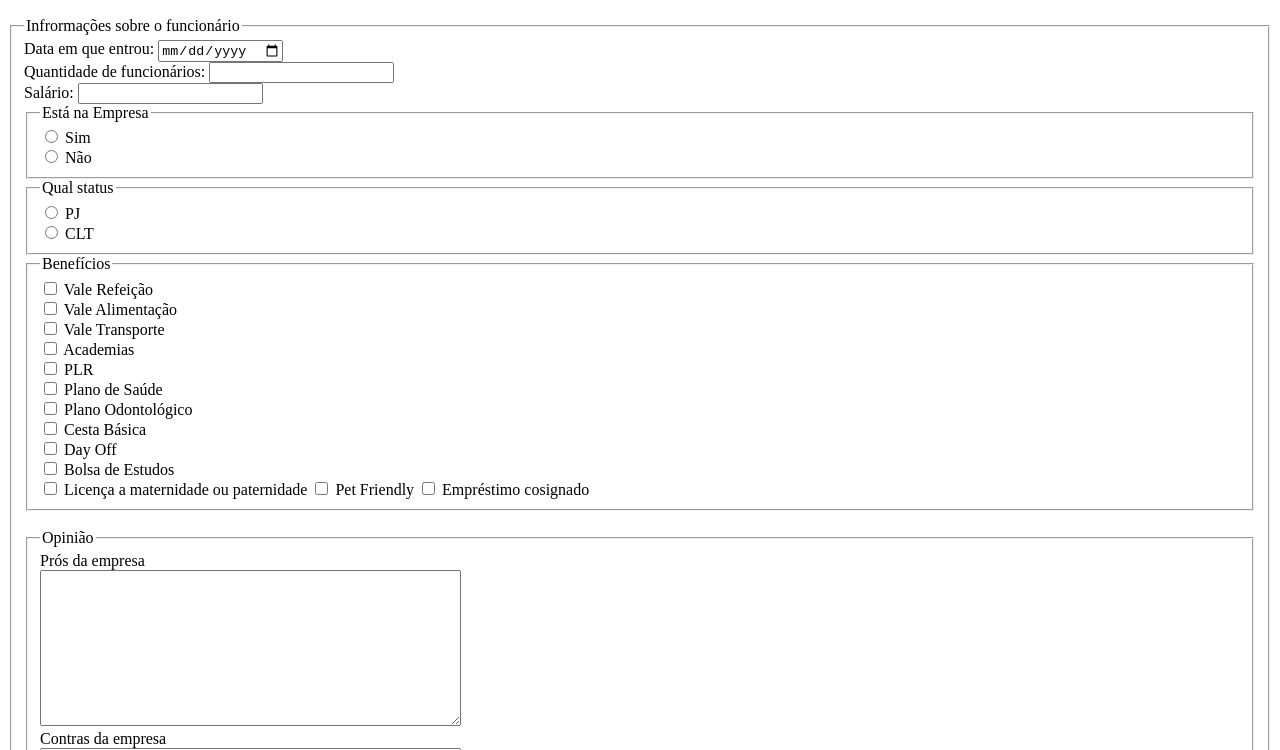
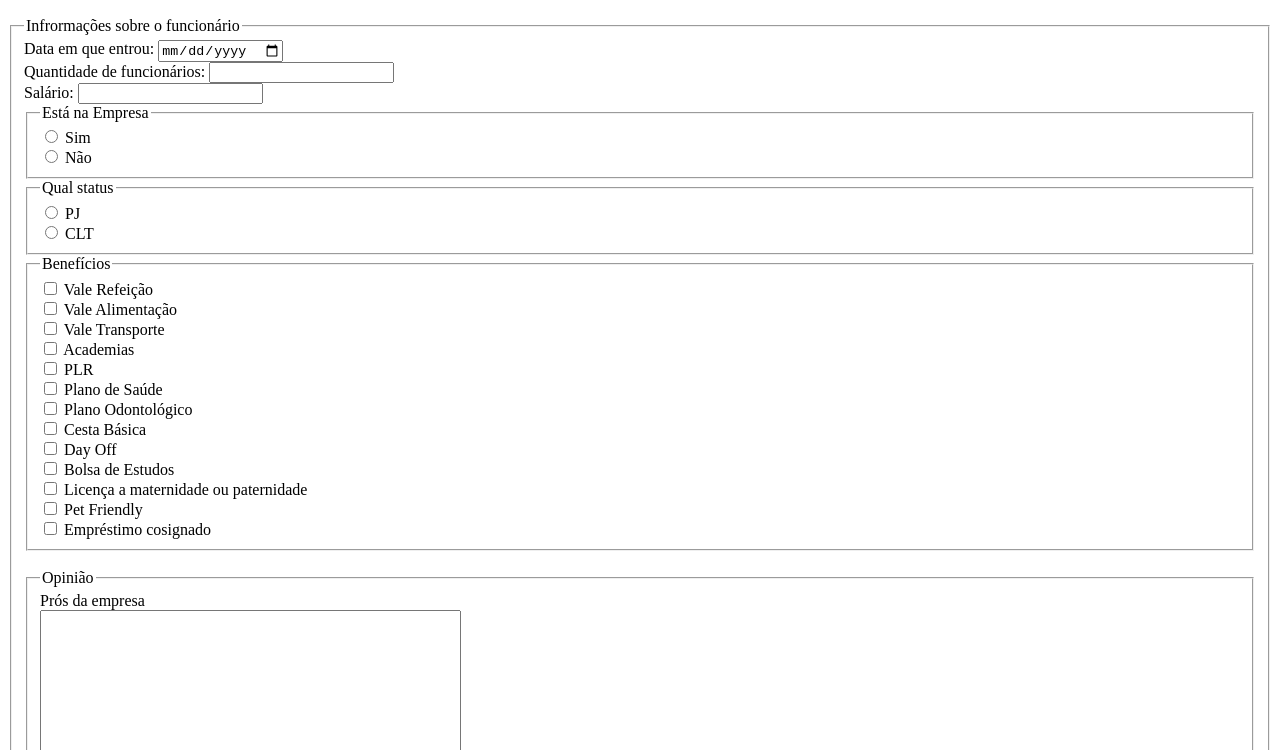
Before and after one commit to Leonardolimacavalcante890/DEV_WEBIOS_2024, a plain HTML site: page Lição 7 empresa/index-casa.html in a window 1280 px wide. Shown: the part 50-800 px from the top of the page. Drawn offline with Linux system fonts and the light colour scheme.

Commit message:
subindo readme

```diff
--- a/Lição 7 empresa/index-casa.html
+++ b/Lição 7 empresa/index-casa.html
@@ -59,11 +59,11 @@
              <input type="checkbox">
              <label>Bolsa de Estudos</label> <br>
              <input type="checkbox">
-             <label>Licença a maternidade ou paternidade</label>
+             <label>Licença a maternidade ou paternidade</label> <br>
              <input type="checkbox">
-             <label>Pet Friendly</label>
+             <label>Pet Friendly</label> <br>
              <input type="checkbox">
-             <label>Empréstimo cosignado</label>
+             <label>Empréstimo cosignado</label> <br>
             </fieldset>
              <br>
              <fieldset>
```
Also changed, not shown: 1 other file.
